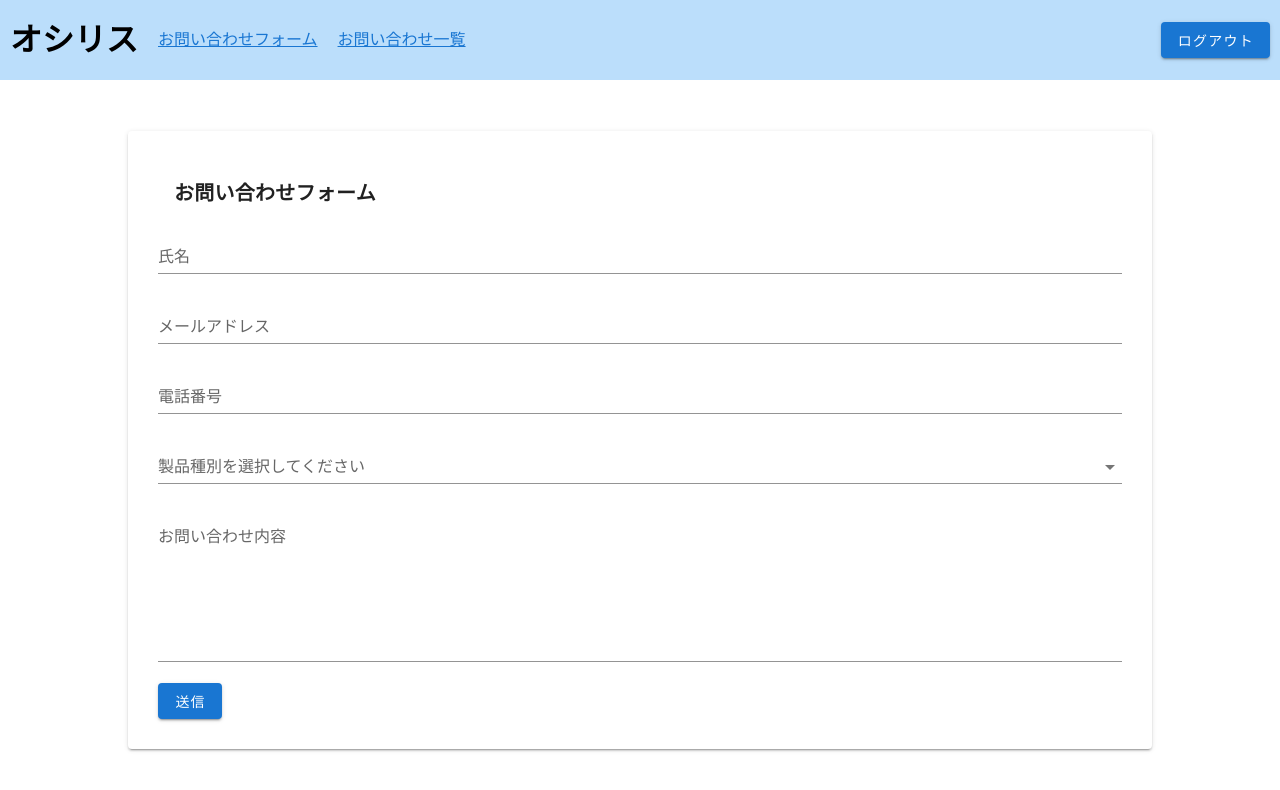
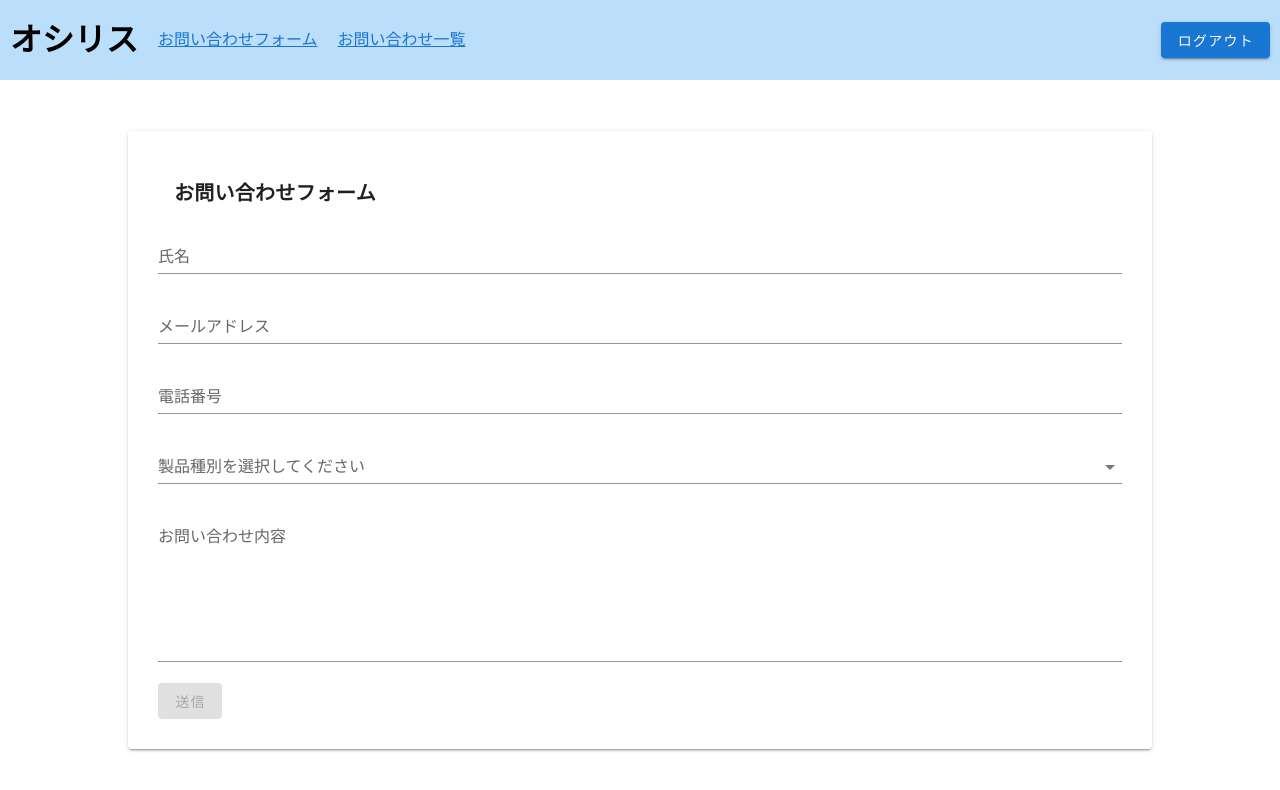
Before and after one commit to Yuki-Okamoto476/vue-inquiry, a Vue app: page /contactForm in a window 1280 px wide. Shown: the top 790 px of the page. Built offline with nearby package versions, Linux system fonts and the light colour scheme; no server answers; what vuefire would draw is missing.

Commit message:
Implement button disabled

```diff
--- a/src/components/pages/ContactForm.vue
+++ b/src/components/pages/ContactForm.vue
@@ -42,7 +42,9 @@
             no-resize
             maxlength="2000"
           ></v-textarea>
-          <v-btn type="button" color="primary" @click="handleSubmit">送信</v-btn>
+          <v-btn type="button" color="primary" @click="handleSubmit" :disabled="buttonDisabled"
+            >送信</v-btn
+          >
         </v-form>
       </v-card>
     </v-app>
@@ -83,21 +85,18 @@ export default {
       usernameRules: [(v) => !!v || '名前は必須です。'],
       emailRules: [
         (v) => !!v || 'メールアドレスは必須です。',
-        (v) => /.+@.+/.test(v) || 'E-mail must be valid',
+        (v) => /.+@.+/.test(v) || '有効な形式でメールアドレスを入力してください。',
       ],
       phoneRules: [(v) => !!v || '電話番号は必須です。'],
       selectionRules: [(v) => !!v || '製品種別を選択してください。'],
       contentRules: [(v) => !!v || '問い合わせ内容を入力してください。'],
-      lists: [],
     };
   },
   computed: {
-    loginUser: function () {
-      return this.$store.state.user;
+    buttonDisabled() {
+      const formList = [this.username, this.email, this.phone, this.selection, this.content];
+      return formList.some((item) => !item);
     },
-  },
-  mounted() {
-    this.$store.dispatch('GET_LOGIN_STATE');
   },
   methods: {
     handleSubmit() {
```
